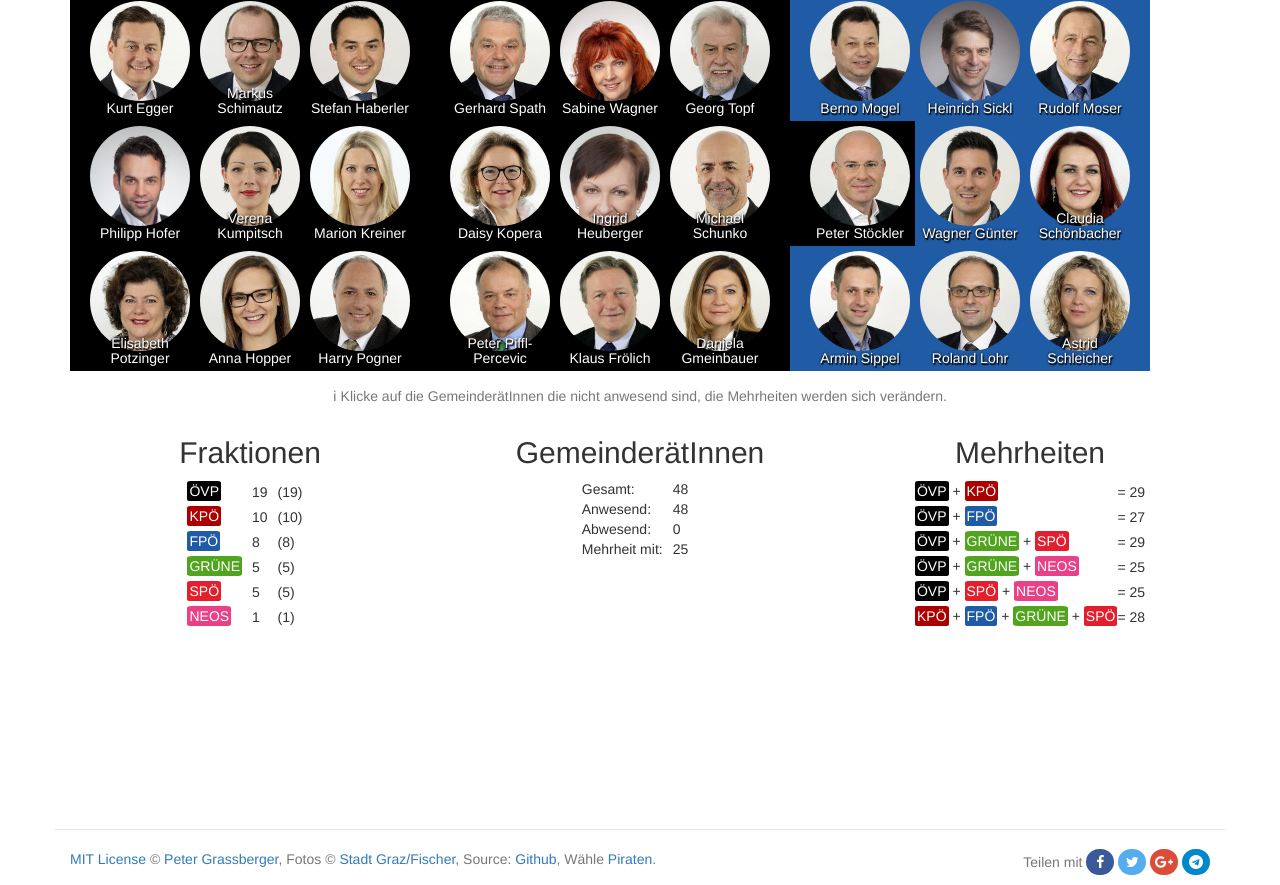
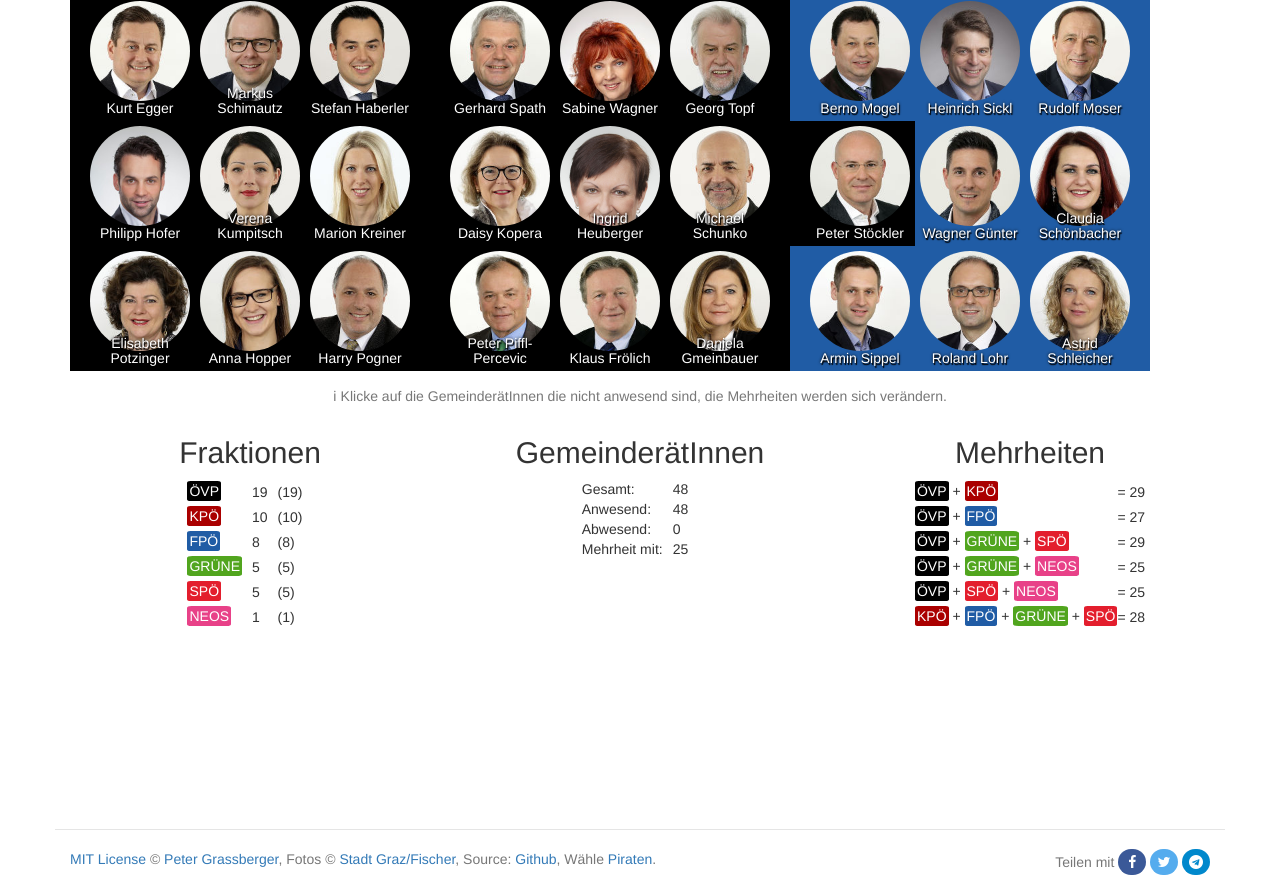
Before and after one commit to PeterTheOne/mehrheiten-rechner, a website: page index.html in a window 1280 px wide. Shown: the part 379-1264 px from the top of the page. Drawn offline with Linux system fonts and the light colour scheme.

Commit message:
fix share links #2

```diff
--- a/index.html
+++ b/index.html
@@ -94,13 +94,9 @@
                             <i class="fa fa-facebook"></i>
                         </a>
                         <a class="share-btn twitter"
-                           href="//twitter.com/home?status=Wie%20sind%20die%20Mehrheiten%20im%20%23GRGraz%3F%20http%3A%2F%2Fmehrheiten-rechner.at%2F"
+                           href="//twitter.com/intent/tweet?text=Wie%20sind%20die%20Mehrheiten%20im%20%23GRGraz%3F%20http%3A%2F%2Fmehrheiten-rechner.at%2F"
                            target="_blank">
                             <i class="fa fa-twitter"></i>
-                        </a>
-                        <a class="share-btn google-plus" href="//plus.google.com/share?url=http%3A%2F%2Fmehrheiten-rechner.at%2F"
-                           target="_blank">
-                            <i class="fa fa-google-plus"></i>
                         </a>
                         <a class="share-btn facebook-messenger"
                            href="fb-messenger://share/?link=http%3A%2F%2Fmehrheiten-rechner.at%2F">
```
